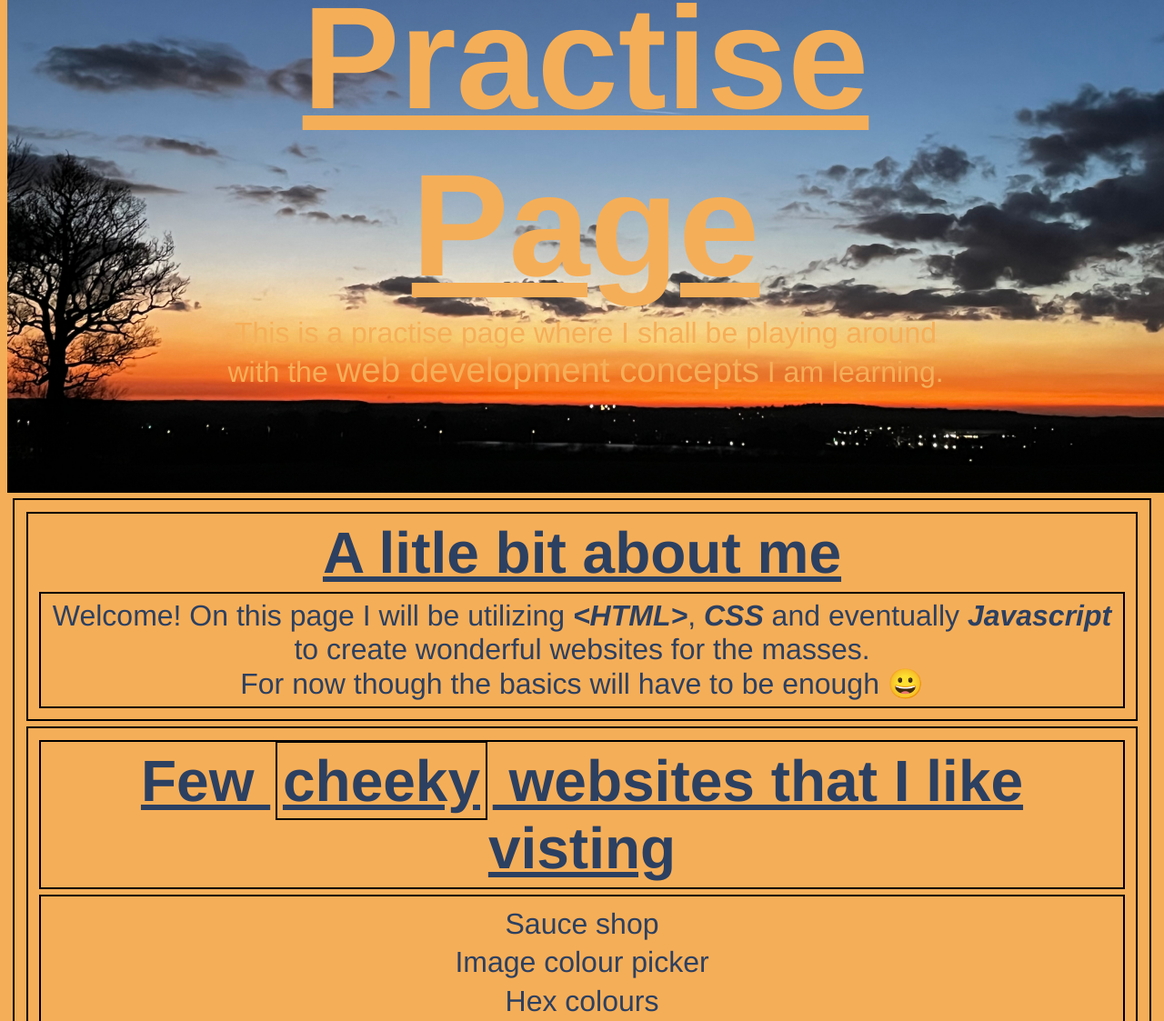
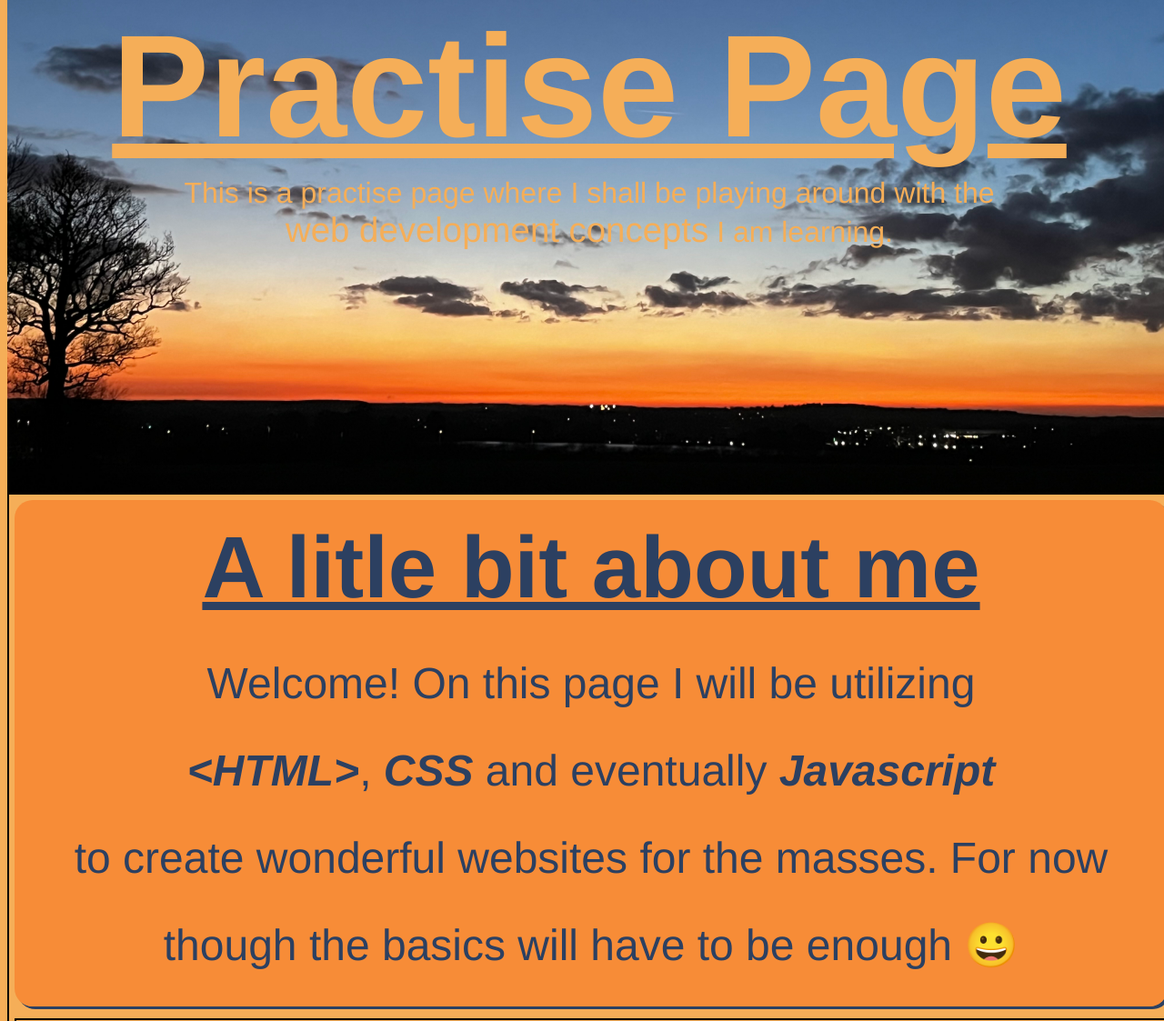
Before and after one commit to TastyKahunaBurger/Practise-html-css, a plain HTML site: page index.html in a window 1280 px wide. Shown: the part 266-1389 px from the top of the page at 91% size. Drawn offline with Linux system fonts and the light colour scheme.

Commit message:
Applying flexbox
Starting to apply flexbox to the header section and the about section

```diff
--- a/index.html
+++ b/index.html
@@ -25,7 +25,7 @@
     <div class="header">
       <div class="header-content">
         <h1 class="header-title">Practise Page</h1>
-        <p>This is a practise page where I shall be playing around with the <span class="subtitle-span">web development concepts</span> I am learning.</p>
+        <p>This is a practise page where I shall be playing around with the <br><span class="subtitle-span">web development concepts</span> I am learning.</p>
       </div>
     </div>
 
@@ -37,9 +37,9 @@
       <!-- About Section -->
 
       <div class="about-content" id="about">
-        <h2>A litle bit about me</h2>
+        <h2 class="about-title">A litle bit about me</h2>
         <p class="about-paragraph">
-          Welcome! On this page I will be utilizing <strong><em>&lt;HTML&gt;</em></strong>, <strong><em>CSS</em></strong> and eventually <strong><em>Javascript</em></strong> to create wonderful websites for the masses.<br>For now though the basics will have to be enough &#128512;
+          Welcome! On this page I will be utilizing <span><strong><em>&lt;HTML&gt;</em></strong>,&nbsp;<strong><em>CSS</em></strong>&nbsp;and eventually&nbsp;<strong><em>Javascript</em></strong></span> to create wonderful websites for the masses. For now though the basics will have to be enough &#128512;
         </p>
       </div>
 
--- a/style.css
+++ b/style.css
@@ -1,21 +1,20 @@
 body {
     background-color: rgb(245, 174, 88);
     font-family: 'Franklin Gothic Medium', 'Arial Narrow', Arial, sans-serif;
-
 }
 .header-content {
-    position: absolute;
-    padding: 18%;
-
+    display: flex;
+    flex-direction: column;
+    justify-content: center;
+    height: 100vh;
+    width: 100vw;
 }
 .header-title {
     text-align: center;
-    justify-content: center;
     color: rgb(245, 174, 88);
     font-size: 10rem;
+    text-decoration: underline;
     margin: 0;
-    padding: 0;
-    text-decoration: underline;
 }
 .header {
     background-image: url(sunset.jpeg);
@@ -29,28 +28,53 @@ body {
     color: rgb(245, 174, 88);
     text-align: center;
     font-size: 2rem;
-    padding: 0.5%;
-    margin: 0.5%;
+    margin: 0;
 }
 .subtitle-span {
     font-size: larger;
 }
 .main-content {
-    padding: 0.5%;
-    margin: 0.5%;
+    display: flex;
+    flex-direction: column;
+    width: 100vw;
     border: 2px solid black;
 }
 .about-content {
+    display: flex;
+    flex-direction: column;
     padding: 0.5%;
     margin: 0.5%;
-    border: 2px solid black;
+    align-content: space-around;
+    background-color: rgba(249, 108, 22, 0.5);
+    border-radius: 20px;
+    box-shadow: 3px 3px rgb(44, 64, 97);
+}
+.about-title {
+    display: flex;
+    justify-content: center;
+    padding: 0.5%;
+    margin: 0.5%;
+    text-decoration: underline;
+    font-size: 6rem;
+    color: rgb(44, 64, 97);
 }
 .about-paragraph {
+    display: flex;
+    flex-wrap: wrap;
+    flex-direction: column;
+    justify-content: center;
     padding: 0.5%;
     margin: 0.5%;
-    border: 2px solid black;
+    line-height: 2;
+    font-size: 3rem;
 }
+.about-paragraph span {
+    display: flex;
+    justify-content: center;
+}
+
 .website-links-container {
+    display: flex;
     padding: 0.5%;
     margin: 0.5%;
     border: 2px solid black;
@@ -114,15 +138,7 @@ body {
     margin: 0.5%;
     border: 2px solid black;
 }
-h2 {
-    text-align: center;
-    justify-content: center;
-    color: rgb(44, 64, 97);
-    font-size: 4rem;
-    margin: 0;
-    padding: 0;
-    text-decoration: underline;
-}
+
 p {
     color: rgb(44, 64, 97);
     text-align: center;
@@ -155,7 +171,7 @@ nav {
 nav ul {
     display: flex;
     align-items: center;
-    justify-content: center;
+    justify-content: space-evenly;
     padding: 0;
     margin: 0.5%;
 }
```
